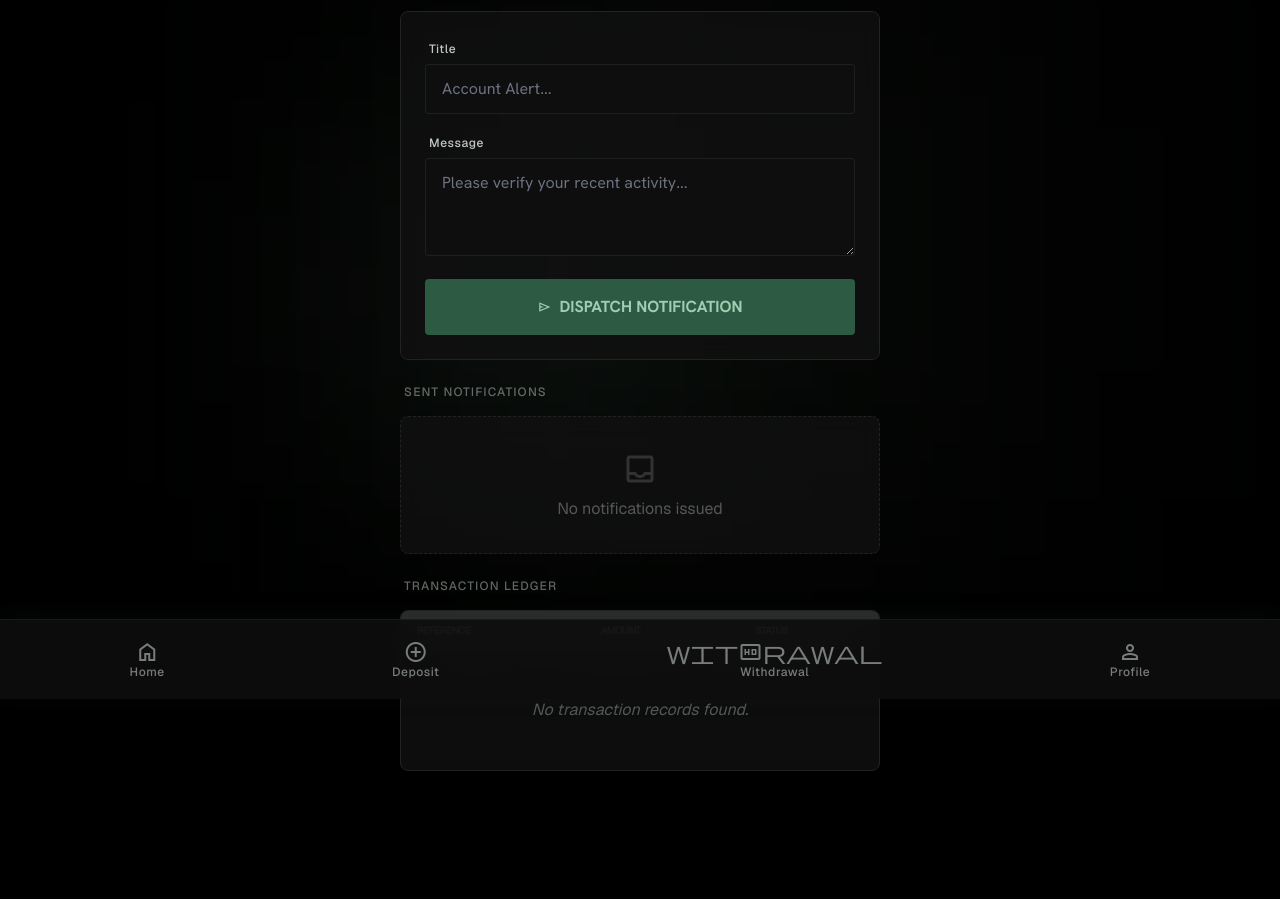
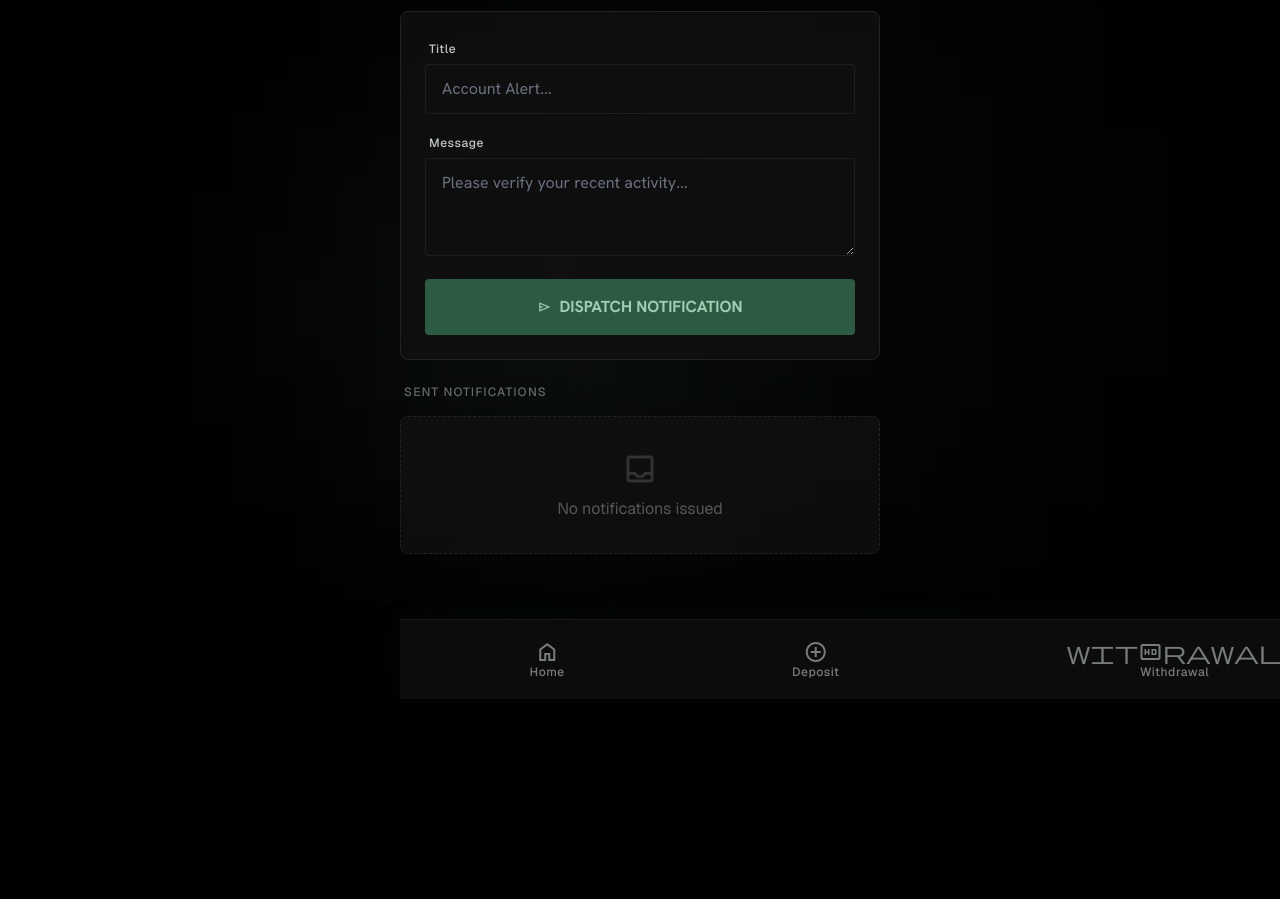
Before and after one commit to koderscript99-collab/bank, a Django app: page /notifications/ in a window 1280 px wide. Shown: the part 101-1000 px from the top of the page. After the commit the page ends 779 px from the top, so only its background shows below. Run offline with Django 5.2, Linux system fonts and the light colour scheme; a user stored in the database is signed in; data comes from the database, SQL or seed files in the repository; both versions use the stored data as it was after the commit; some libraries are stand-ins or nearby versions.

Commit message:
Add files via upload
22nd commit

```diff
--- a/USDT/templates/user/notifications.html
+++ b/USDT/templates/user/notifications.html
@@ -150,59 +150,8 @@
     </div>
   </section>
 
-  <!-- Transaction History -->
-  <section class="space-y-4">
-    <h3 class="font-label-sm text-label-sm text-on-surface-variant/50 uppercase tracking-widest px-1">Transaction Ledger</h3>
-    <div class="glass-card rounded-xl overflow-hidden">
-      <div class="overflow-x-auto">
-        <table class="w-full text-left border-collapse">
-          <thead class="bg-surface-container-high">
-            <tr>
-              <th class="px-4 py-3 font-label-sm text-[10px] text-on-surface-variant uppercase tracking-tighter">Reference</th>
-              <th class="px-4 py-3 font-label-sm text-[10px] text-on-surface-variant uppercase tracking-tighter">Amount</th>
-              <th class="px-4 py-3 font-label-sm text-[10px] text-on-surface-variant uppercase tracking-tighter">Status</th>
-            </tr>
-          </thead>
-          <tbody class="divide-y divide-white/5">
-            {% for t in transactions %}
-            <tr class="hover:bg-white/5 transition-colors">
-              <td class="px-4 py-4">
-                <div class="flex flex-col">
-                  <span class="font-mono-data text-xs text-on-surface mb-0.5">#{{ t.reference|truncatechars:10 }}</span>
-                  <span class="text-[10px] text-on-surface-variant/60 uppercase">{{ t.transaction_type }}</span>
-                </div>
-              </td>
-              <td class="px-4 py-4">
-                <span class="font-mono-data text-sm font-bold {% if t.transaction_type == 'withdrawal' or t.transaction_type == 'fee' %}text-error{% else %}text-primary{% endif %}">
-                  {% if t.transaction_type == 'withdrawal' or t.transaction_type == 'fee' %}-{% else %}+{% endif %}${{ t.amount }}
-                </span>
-              </td>
-              <td class="px-4 py-4">
-                <div class="flex flex-col items-start gap-1">
-                  <span class="px-1.5 py-0.5 rounded text-[9px] font-bold uppercase tracking-tighter
-                    {% if t.status == 'completed' %}bg-primary-container/20 text-primary
-                    {% elif t.status == 'pending' %}bg-tertiary-container/20 text-tertiary
-                    {% else %}bg-error-container/20 text-error{% endif %}">
-                    {{ t.status }}
-                  </span>
-                  <span class="text-[9px] text-on-surface-variant/40">{{ t.created_at|date:"d/m/y" }}</span>
-                </div>
-              </td>
-            </tr>
-            {% empty %}
-            <tr>
-              <td class="px-4 py-12 text-center text-on-surface-variant/40 italic font-label-sm" colspan="3">
-                No transaction records found.
-              </td>
-            </tr>
-            {% endfor %}
-          </tbody>
-        </table>
-      </div>
-    </div>
-  </section>
 
-</main>
+
 
 <!-- Bottom Navigation Bar -->
 <nav class="fixed bottom-0 w-full z-50 bg-surface-container-lowest/90 backdrop-blur-2xl border-t border-white/5 shadow-[0_-4px_24px_rgba(45,90,67,0.1)] flex justify-around items-center h-20 px-4 pb-safe">
```
Also changed, not shown: db.sqlite3.
